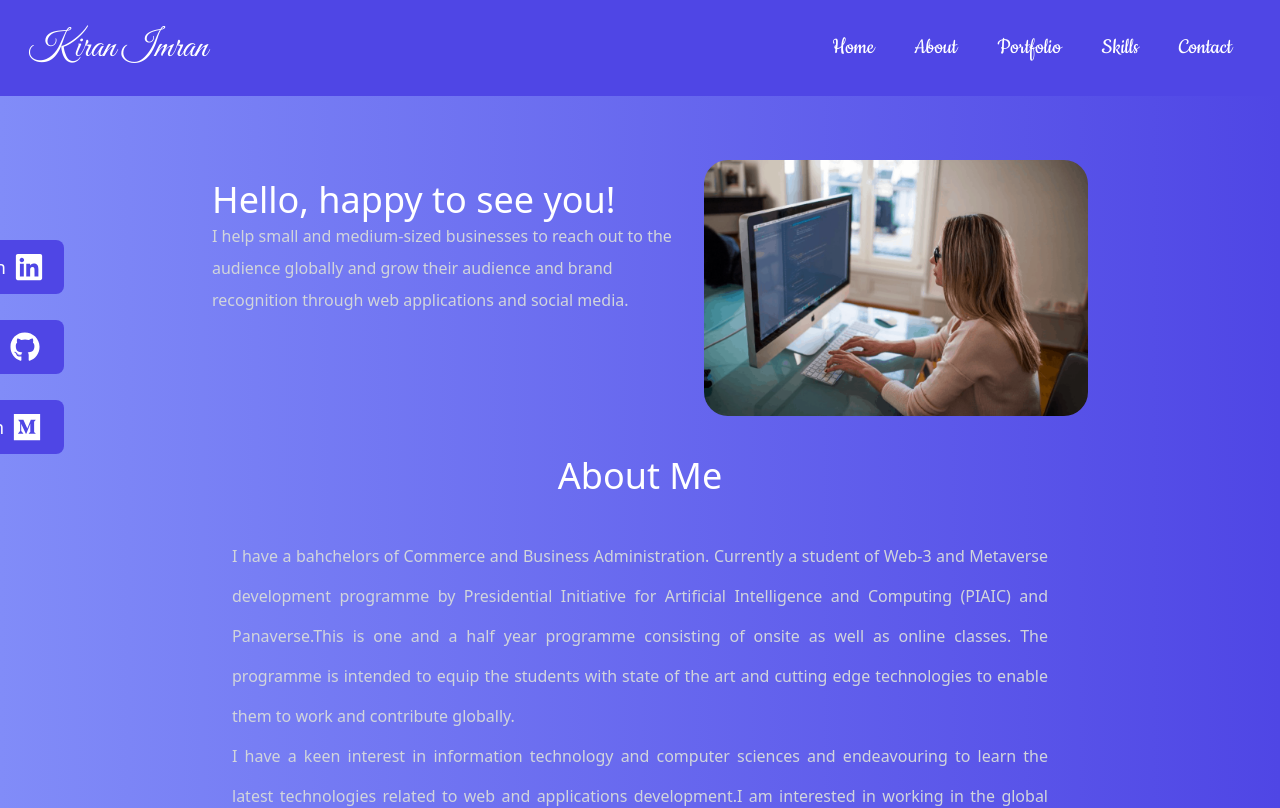
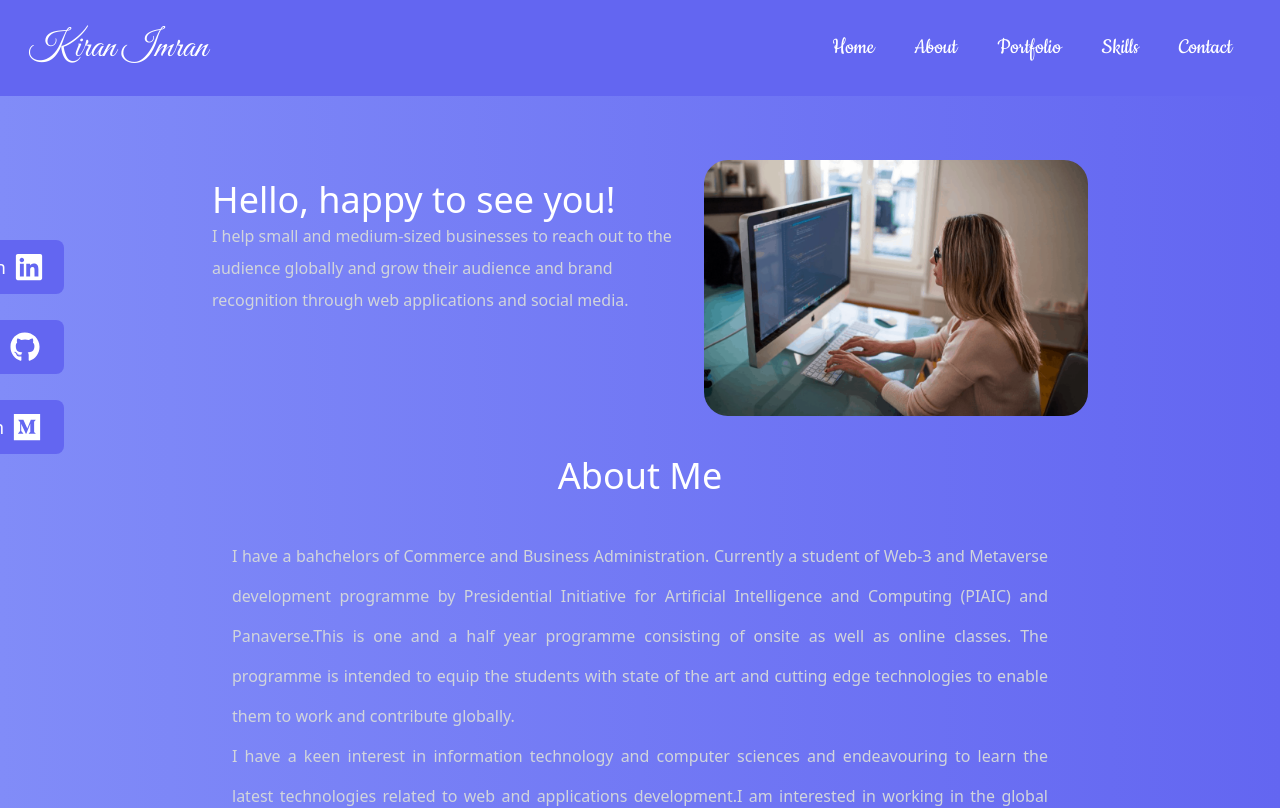
Before and after one commit to Kiran691/my-portfolio, a Next.js app: page / in a window 1280 px wide. Shown: the top 808 px of the page. Built offline with nearby package versions, Linux system fonts and the light colour scheme; a web font is replaced by a local one.

Commit message:
background color changed

```diff
--- a/app/layout.tsx
+++ b/app/layout.tsx
@@ -16,7 +16,7 @@ export default function RootLayout({
       <head>
         <title>Resume-Kiran</title>
       </head>
-      <body className='bg-gradient-to-r from-indigo-400 to-indigo-600'>
+      <body className='bg-gradient-to-r from-indigo-400 to-indigo-500'>
 
         {children}
       </body>
--- a/components/Contact.tsx
+++ b/components/Contact.tsx
@@ -10,7 +10,7 @@ export default function Contact() {
           <div className="text-gray-300 px-10 mt-32 mx-auto">
             <h1 className="text-center text-4xl text-white ">Contact</h1>
             <p className="text-center text-white my-5">Get in touch with me</p>
-            <form action="https://formspree.io/f/mbjeaqpn" method="POST">
+            <form action="https://formspree.io/forms" method="POST">
               <div>
               <input
                 placeholder="Your name"
--- a/components/Header.tsx
+++ b/components/Header.tsx
@@ -8,7 +8,7 @@ export const  Header = () => {
 
 
   return (
-    <section className="bg-indigo-600 text-white sticky top-0">
+    <section className="bg-indigo-500 text-white sticky top-0">
       <div className="flex justify-between items-center">
         <h1 className="font-name m-7">Kiran Imran</h1>
         <ul className="m-7  md:flex hidden">
--- a/components/SocialIcon.tsx
+++ b/components/SocialIcon.tsx
@@ -9,7 +9,7 @@ import React from 'react';
     <div className='top-[30vh] fixed left-0'>
 
       <Link href={"http://Linkedin.com/"} target={"_blank"}>
-      <div className="ml-[-86px] w-[150px] hover:ml-0 duration-200 flex text-lg items-center gap-2 fixed text-white bg-indigo-600 top-[30vh] w-36 py-3 px-5 rounded-r-lg">
+      <div className="ml-[-86px] w-[150px] hover:ml-0 duration-200 flex text-lg items-center gap-2 fixed text-white bg-indigo-500 top-[30vh] w-36 py-3 px-5 rounded-r-lg">
 
         Linkedin
       <FaLinkedin size={30} />
@@ -18,14 +18,14 @@ import React from 'react';
       </Link>
 
       <Link href={"http://Github.com/"} target={"_blank"}>
-      <div className="ml-[-86px]  w-[150px] hover:ml-0 duration-200 flex justify-between text-lg items-center gap-2 fixed text-white bg-indigo-600 top-[40vh] w-36 py-3 px-6 rounded-r-lg">
+      <div className="ml-[-86px]  w-[150px] hover:ml-0 duration-200 flex justify-between text-lg items-center gap-2 fixed text-white bg-indigo-500 top-[40vh] w-36 py-3 px-6 rounded-r-lg">
         Github
         <FaGithub size={30} />
         </div>
         </Link>
 
         <Link href={"http://Medium.com/"} target={"_blank"}>
-      <div className="ml-[-86px] w-[150px] hover:ml-0 duration-200 flex text-lg items-center gap-2 fixed text-white bg-indigo-600 top-[50vh] w-36 py-3 px-5 rounded-r-lg">
+      <div className="ml-[-86px] w-[150px] hover:ml-0 duration-200 flex text-lg items-center gap-2 fixed text-white bg-indigo-500 top-[50vh] w-36 py-3 px-5 rounded-r-lg">
         Medium
       <FaMedium size={30} />
 
```
